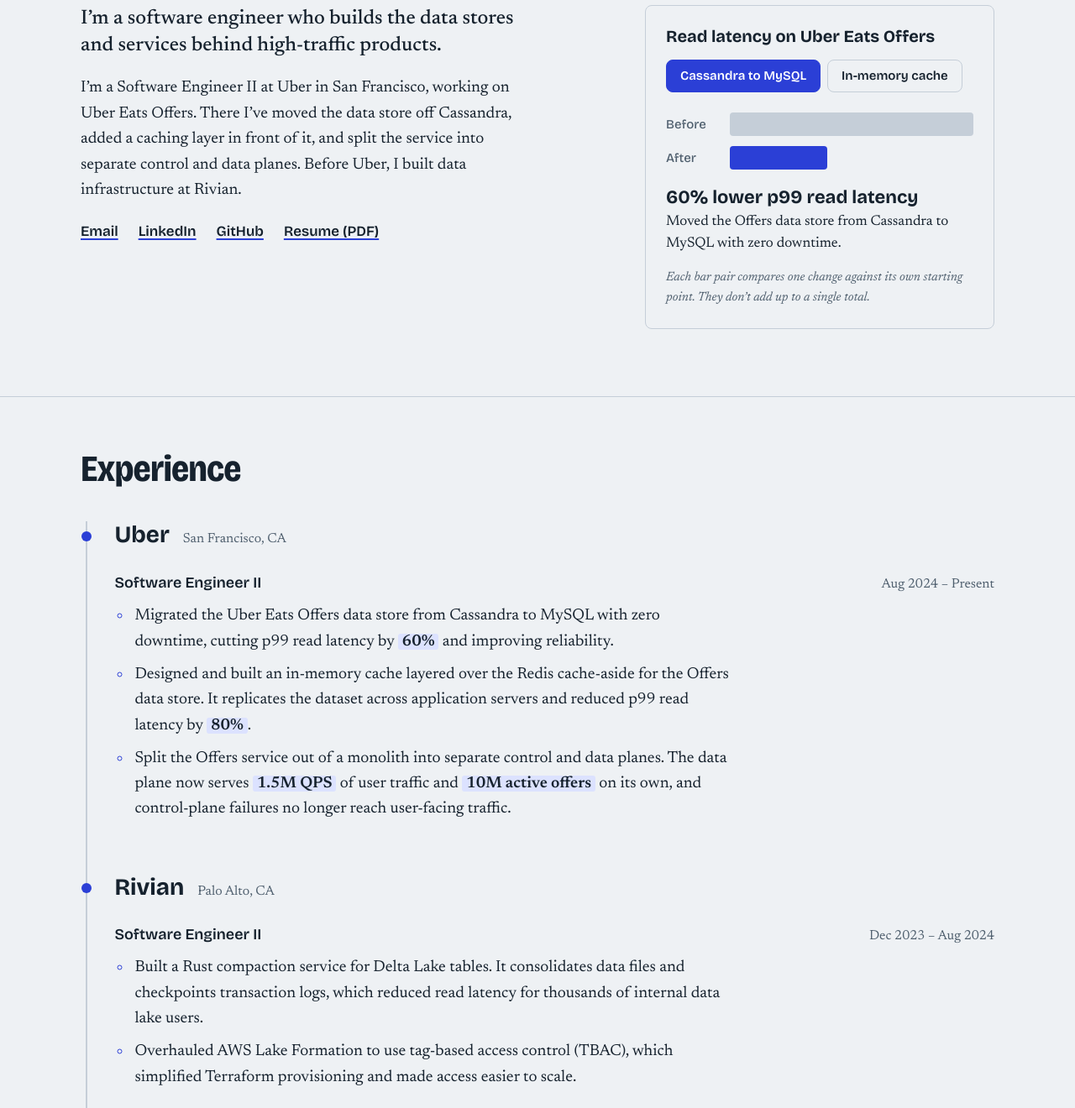
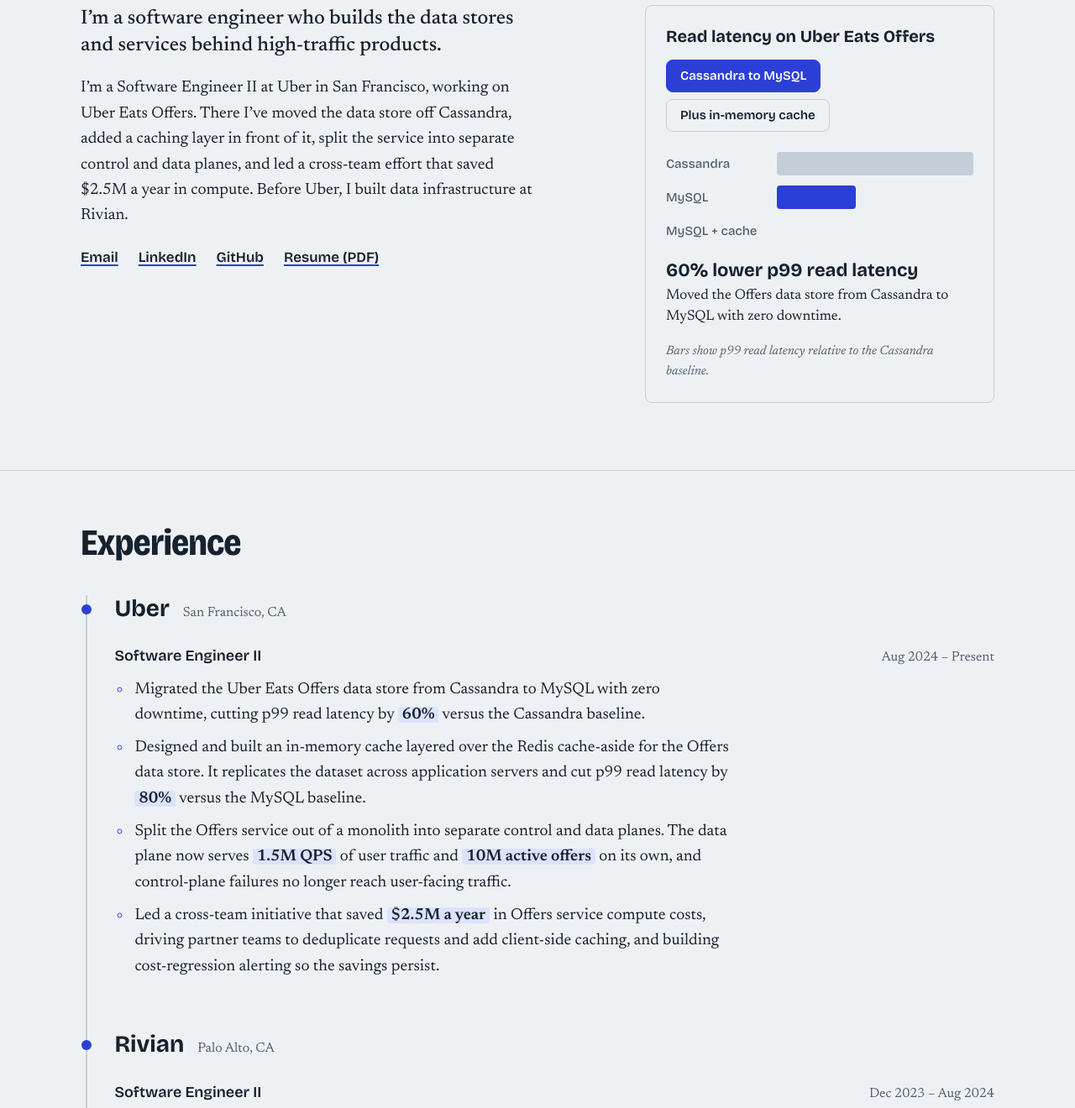
Before and after one commit to rahulmadnawat/rahulmadnawat.github.io, a plain HTML site: page index.html in a window 1280 px wide. Shown: the part 500-1820 px from the top of the page at 84% size. Drawn offline with nearby package versions, Linux system fonts and the light colour scheme.

Commit message:
Update index.html

```diff
--- a/index.html
+++ b/index.html
@@ -99,11 +99,11 @@
   }
   .switch button:hover { border-color: var(--accent); }
   .switch button[aria-pressed="true"] { background: var(--accent); border-color: var(--accent); color: var(--on-accent); }
-  .bar-row { display: grid; grid-template-columns: 4rem 1fr; align-items: center; gap: 0.75rem; margin-bottom: 0.75rem; font-family: var(--display); font-size: 0.9375rem; font-weight: 500; color: var(--muted); }
+  .bar-row { display: grid; grid-template-columns: 7.5rem 1fr; align-items: center; gap: 0.75rem; margin-bottom: 0.75rem; font-family: var(--display); font-size: 0.9375rem; font-weight: 500; color: var(--muted); }
   .track { height: 1.75rem; }
   .fill { height: 100%; width: var(--w); border-radius: 4px; transition: width 0.7s cubic-bezier(0.2, 0.7, 0.2, 1); }
-  .fill.before { background: var(--rule); }
-  .fill.after { background: var(--accent); }
+  .fill { background: var(--rule); }
+  .fill.current { background: var(--accent); }
   .js .fill { width: 0; }
   .js .drawn .fill { width: var(--w); }
   .result { margin: 1.25rem 0 0; font-size: 1.0625rem; line-height: 1.5; }
@@ -185,7 +185,7 @@
     <div class="hero-body">
       <div class="intro">
         <p class="lead">I’m a software engineer who builds the data stores and services behind high-traffic products.</p>
-        <p>I’m a Software Engineer II at Uber in San Francisco, working on Uber Eats Offers. There I’ve moved the data store off Cassandra, added a caching layer in front of it, and split the service into separate control and data planes. Before Uber, I built data infrastructure at Rivian.</p>
+        <p>I’m a Software Engineer II at Uber in San Francisco, working on Uber Eats Offers. There I’ve moved the data store off Cassandra, added a caching layer in front of it, split the service into separate control and data planes, and led a cross-team effort that saved $2.5M a year in compute. Before Uber, I built data infrastructure at Rivian.</p>
         <p class="links">
           <a href="mailto:madnarah@gmail.com">Email</a>
           <a href="https://www.linkedin.com/in/rahul-madnawat">LinkedIn</a>
@@ -196,19 +196,20 @@
 
       <div class="panel" id="latency">
         <h2>Read latency on Uber Eats Offers</h2>
-        <div class="switch" role="group" aria-label="Choose a change to compare">
+        <div class="switch" role="group" aria-label="Choose a stage to compare">
           <button type="button" data-view="mysql" aria-pressed="true">Cassandra to MySQL</button>
-          <button type="button" data-view="cache" aria-pressed="false">In-memory cache</button>
+          <button type="button" data-view="cache" aria-pressed="false">Plus in-memory cache</button>
         </div>
         <div class="bars">
-          <div class="bar-row"><span>Before</span><div class="track"><div class="fill before" style="--w:100%"></div></div></div>
-          <div class="bar-row"><span>After</span><div class="track"><div class="fill after" id="after-bar" style="--w:40%"></div></div></div>
+          <div class="bar-row"><span>Cassandra</span><div class="track"><div class="fill" style="--w:100%"></div></div></div>
+          <div class="bar-row"><span>MySQL</span><div class="track"><div class="fill current" id="bar-mysql" style="--w:40%"></div></div></div>
+          <div class="bar-row"><span>MySQL + cache</span><div class="track"><div class="fill" id="bar-cache" style="--w:0%"></div></div></div>
         </div>
         <p class="result" aria-live="polite">
           <strong id="delta">60% lower p99 read latency</strong>
           <span id="detail">Moved the Offers data store from Cassandra to MySQL with zero downtime.</span>
         </p>
-        <p class="note">Each bar pair compares one change against its own starting point. They don’t add up to a single total.</p>
+        <p class="note">Bars show p99 read latency relative to the Cassandra baseline.</p>
       </div>
     </div>
   </section>
@@ -223,9 +224,10 @@
           <div class="role">
             <div class="role-head"><h4>Software Engineer II</h4><span class="dates">Aug 2024 – Present</span></div>
             <ul>
-              <li>Migrated the Uber Eats Offers data store from Cassandra to MySQL with zero downtime, cutting p99 read latency by <span class="metric">60%</span> and improving reliability.</li>
-              <li>Designed and built an in-memory cache layered over the Redis cache-aside for the Offers data store. It replicates the dataset across application servers and reduced p99 read latency by <span class="metric">80%</span>.</li>
+              <li>Migrated the Uber Eats Offers data store from Cassandra to MySQL with zero downtime, cutting p99 read latency by <span class="metric">60%</span> versus the Cassandra baseline.</li>
+              <li>Designed and built an in-memory cache layered over the Redis cache-aside for the Offers data store. It replicates the dataset across application servers and cut p99 read latency by <span class="metric">80%</span> versus the MySQL baseline.</li>
               <li>Split the Offers service out of a monolith into separate control and data planes. The data plane now serves <span class="metric">1.5M QPS</span> of user traffic and <span class="metric">10M active offers</span> on its own, and control-plane failures no longer reach user-facing traffic.</li>
+              <li>Led a cross-team initiative that saved <span class="metric">$2.5M a year</span> in Offers service compute costs, driving partner teams to deduplicate requests and add client-side caching, and building cost-regression alerting so the savings persist.</li>
             </ul>
           </div>
         </li>
@@ -236,15 +238,15 @@
           <div class="role">
             <div class="role-head"><h4>Software Engineer II</h4><span class="dates">Dec 2023 – Aug 2024</span></div>
             <ul>
-              <li>Built a Rust compaction service for Delta Lake tables. It consolidates data files and checkpoints transaction logs, which reduced read latency for thousands of internal data lake users.</li>
-              <li>Overhauled AWS Lake Formation to use tag-based access control (TBAC), which simplified Terraform provisioning and made access easier to scale.</li>
+              <li>Built a Rust compaction service for Delta Lake tables. It consolidates data files and checkpoints transaction logs, which cut read latency by <span class="metric">50%</span> for thousands of internal data lake users.</li>
+              <li>Overhauled AWS Lake Formation to use tag-based access control (TBAC), replacing roughly <span class="metric">1,500 grants</span> with fewer than <span class="metric">20 tags</span> and simplifying Terraform provisioning.</li>
             </ul>
           </div>
 
           <div class="role">
             <div class="role-head"><h4>Software Engineer</h4><span class="dates">Feb 2023 – Dec 2023</span></div>
             <ul>
-              <li>Developed a high-throughput Go service that decodes tens of terabytes of vehicle signals daily. Object pooling keeps heap allocations low and goroutines keep throughput high.</li>
+              <li>Developed a high-throughput Go service that decodes <span class="metric">10–20M vehicle signals per second</span>, tens of terabytes daily. Object pooling keeps heap allocations low and goroutines keep throughput high.</li>
               <li>Cut signal serialization CPU time by <span class="metric">20%</span> and saved <span class="metric">$72K a year</span> in EKS costs by adopting Apache Arrow for columnar in-memory storage.</li>
               <li>Drove adoption of Zstandard compression across the data lake, reducing storage costs by <span class="metric">$120K a year</span>.</li>
             </ul>
@@ -253,8 +255,8 @@
           <div class="role">
             <div class="role-head"><h4>Software Engineering Intern</h4><span class="dates">Jun 2022 – Sep 2022</span></div>
             <ul>
-              <li>Architected an end-to-end Apache Spark pipeline that ingests billions of audit logs a day from Kafka into the data lake, including cleansing, transformation, and compaction.</li>
-              <li>Built an AWS Lambda application that enforces configurable runtime limits on Databricks jobs and reports to Slack, improving cost visibility.</li>
+              <li>Architected an end-to-end Apache Spark pipeline that ingests billions of audit logs a day from Kafka into the data lake, including cleansing, transformation, and compaction, serving 10+ consuming teams.</li>
+              <li>Built an AWS Lambda application that enforces configurable runtime limits on Databricks jobs, saving <span class="metric">$45K a year</span> and improving cost visibility through Slack reporting.</li>
             </ul>
           </div>
         </li>
@@ -264,8 +266,7 @@
           <div class="role">
             <div class="role-head"><h4>Software Engineering Intern</h4><span class="dates">Jun 2021 – Sep 2021</span></div>
             <ul>
-              <li>Developed a bot that scans Python, Java, and SQL code for style violations, such as unexpected indentation and missing whitespace around operators, and automatically rejects pull requests that contain them.</li>
-              <li>Improved the bot’s SQL auto-formatting by modifying the pgFormatter source to support SQL shortcuts used internally by business analysts.</li>
+              <li>Built a bot that automatically rejects pull requests with Python, Java, and SQL style violations, and extended pgFormatter to support SQL shortcuts used internally.</li>
             </ul>
           </div>
         </li>
@@ -278,10 +279,10 @@
     <div class="wrap">
       <h2 id="oss-title">Open source</h2>
       <article class="project">
-        <h3>delta-go</h3>
+        <div class="job-head"><h3>delta-go</h3><span class="where">93 GitHub stars</span></div>
         <a class="repo" href="https://github.com/rivian/delta-go">github.com/rivian/delta-go</a>
         <ul>
-          <li>Contributed to a Go library that writes Apache Parquet files natively to Delta tables, removing the Spark-based conversion step from Rivian’s signal-decoding pipeline.</li>
+          <li>Top contributor to a Go library that natively writes Apache Parquet files to Delta tables, eliminating the Spark-based conversion step from Rivian’s signal-decoding pipeline.</li>
           <li>Implemented optimistic concurrency control with Amazon DynamoDB to synchronize commits with Apache Spark, enabling multi-cluster writes on Amazon S3.</li>
           <li>Worked with Databricks’ Delta team to align the library’s low-level API with the other official Delta connectors.</li>
         </ul>
@@ -341,11 +342,12 @@
 <script>
 (function () {
   var views = {
-    mysql: { after: 40, delta: "60% lower p99 read latency", detail: "Moved the Offers data store from Cassandra to MySQL with zero downtime." },
-    cache: { after: 20, delta: "80% lower p99 read latency", detail: "Added an in-memory cache, replicated across application servers, on top of the Redis cache-aside layer." }
+    mysql: { cacheW: 0, current: "bar-mysql", delta: "60% lower p99 read latency", detail: "Moved the Offers data store from Cassandra to MySQL with zero downtime, versus the Cassandra baseline." },
+    cache: { cacheW: 8, current: "bar-cache", delta: "80% lower than MySQL, 92% lower than Cassandra", detail: "Added an in-memory cache, replicated across application servers, on top of the Redis cache-aside layer." }
   };
   var panel = document.getElementById("latency");
-  var afterBar = document.getElementById("after-bar");
+  var barMysql = document.getElementById("bar-mysql");
+  var barCache = document.getElementById("bar-cache");
   var delta = document.getElementById("delta");
   var detail = document.getElementById("detail");
   var buttons = panel.querySelectorAll("button[data-view]");
@@ -354,7 +356,9 @@
     btn.addEventListener("click", function () {
       var v = views[btn.getAttribute("data-view")];
       buttons.forEach(function (b) { b.setAttribute("aria-pressed", b === btn ? "true" : "false"); });
-      afterBar.style.setProperty("--w", v.after + "%");
+      barCache.style.setProperty("--w", v.cacheW + "%");
+      barMysql.classList.toggle("current", v.current === "bar-mysql");
+      barCache.classList.toggle("current", v.current === "bar-cache");
       delta.textContent = v.delta;
       detail.textContent = v.detail;
     });
```
